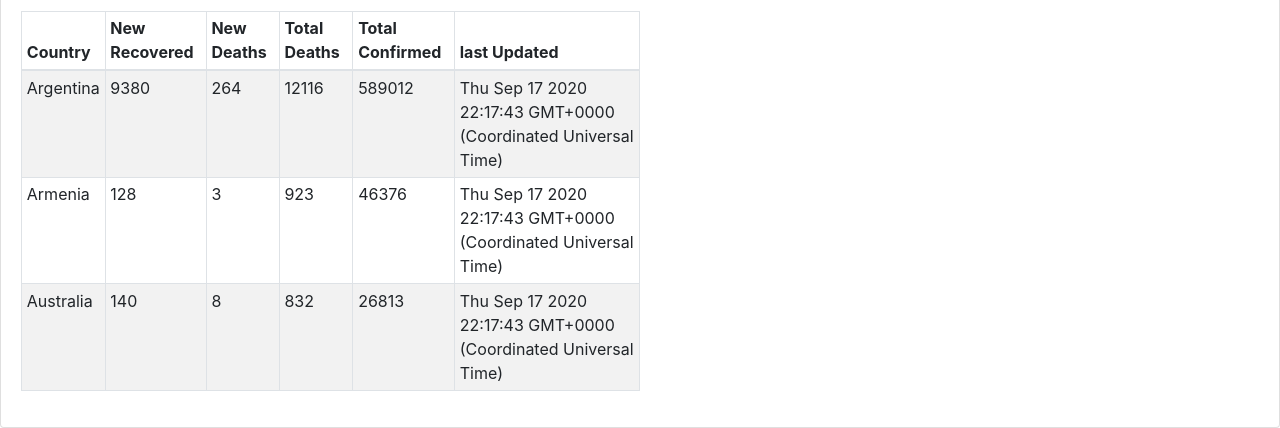
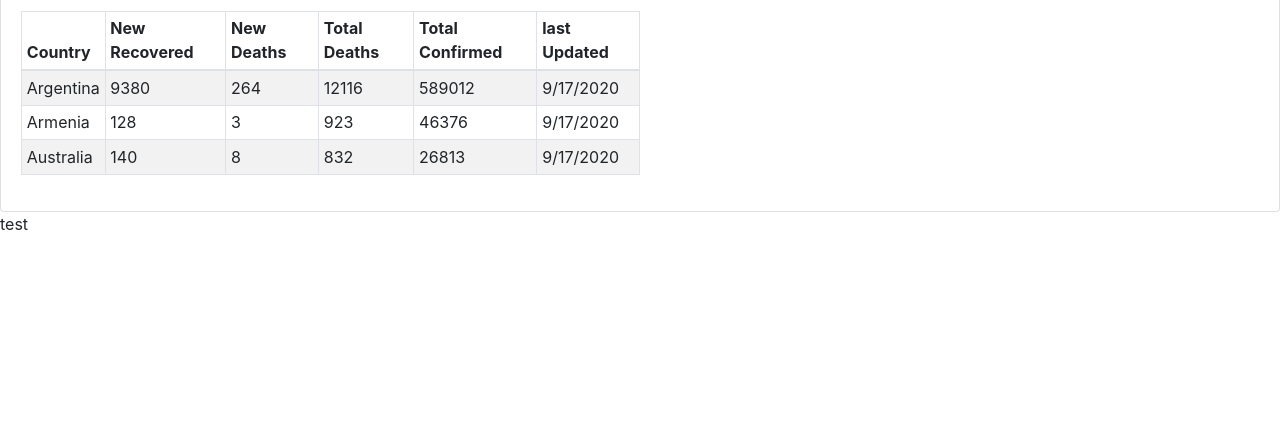
Before and after one commit to ChiShingLi/CovidApp, a React (Create React App) app: page / in a window 1280 px wide. Shown: the part 1081-1509 px from the top of the page. After the commit the page ends 1317 px from the top, so only its background shows below. Built offline with nearby package versions, Linux system fonts and the light colour scheme.

Commit message:
fixed displaying incorrect dates bug

```diff
--- a/src/App.js
+++ b/src/App.js
@@ -49,6 +49,7 @@ class App extends Component {
         <TopNavbar />
         <h1>World COVID-19 Stats</h1>
         {this.state.loadingData ? <h1>Fetching Data</h1> : <Summary data={this.state.apiData} />}
+        <footer>test</footer>
       </div>
     )
   }
--- a/src/components/Summary.js
+++ b/src/components/Summary.js
@@ -14,7 +14,7 @@ function Summary(props) {
                 <td>{covidData.NewDeaths}</td>
                 <td>{covidData.TotalDeaths}</td>
                 <td>{covidData.TotalConfirmed}</td>
-                <td>{Date(covidData.Date)}</td>
+                <td>{new Date(covidData.Date).toLocaleDateString()}</td>
             </tr>
         )
     })
```
